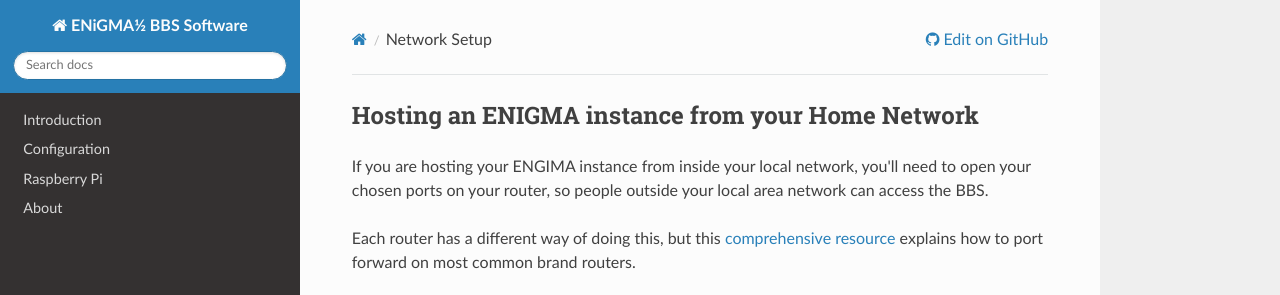
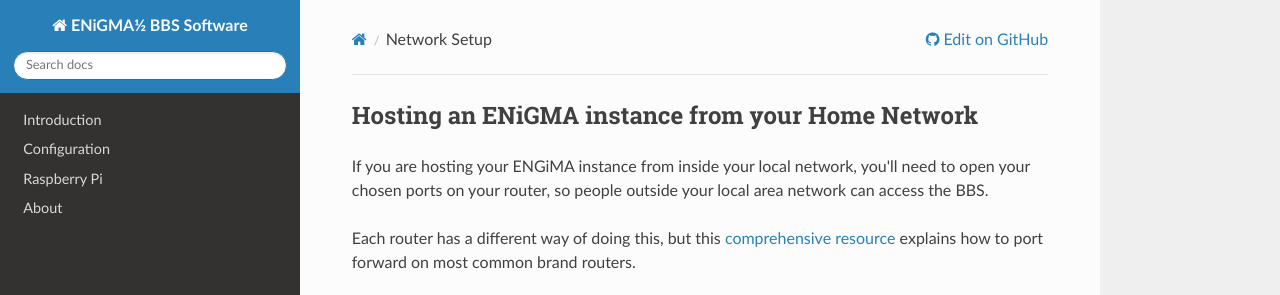
Before and after one commit to NuSkooler/enigma-bbs, an MkDocs documentation site: the page built from docs/_docs/installation/network.md, in a window 1280 px wide. Shown: the top 295 px of the page. Built offline with MkDocs 1.6.1, drawn with Linux system fonts in a browser that asks for light colours; nearby versions of some CDN libraries; old or Windows-style settings are respelled for this version of MkDocs.

Commit message:
Minor doc tidy

```diff
--- a/docs/_docs/installation/network.md
+++ b/docs/_docs/installation/network.md
@@ -2,9 +2,9 @@
 layout: page
 title: Network Setup
 ---
-## Hosting an ENIGMA instance from your Home Network
+## Hosting an ENiGMA instance from your Home Network
 
-If you are hosting your ENGIMA instance from inside your local network, you'll need to open your chosen ports on your router, so people outside your local area network can access the BBS.
+If you are hosting your ENGiMA instance from inside your local network, you'll need to open your chosen ports on your router, so people outside your local area network can access the BBS.
 
 Each router has a different way of doing this, but this [comprehensive resource](https://portforward.com/) explains how to port forward on most common brand routers.
 
```
